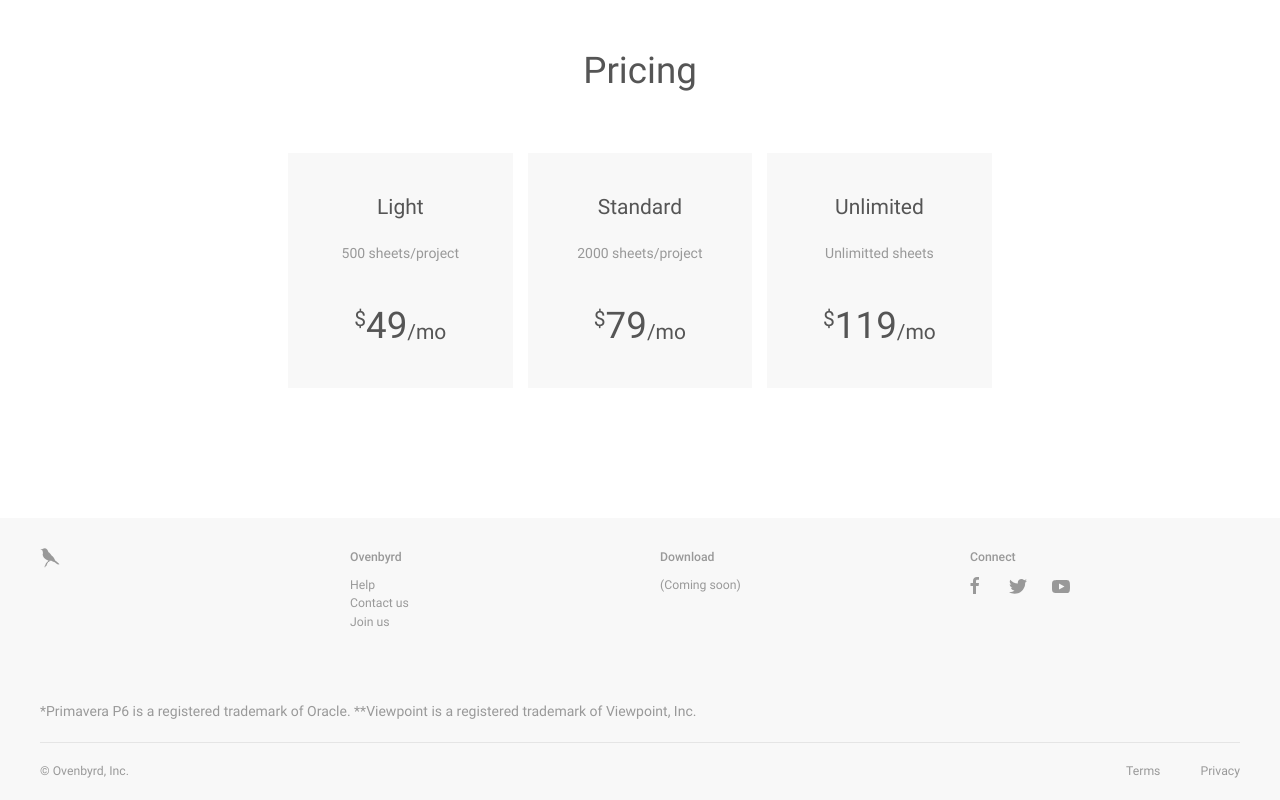
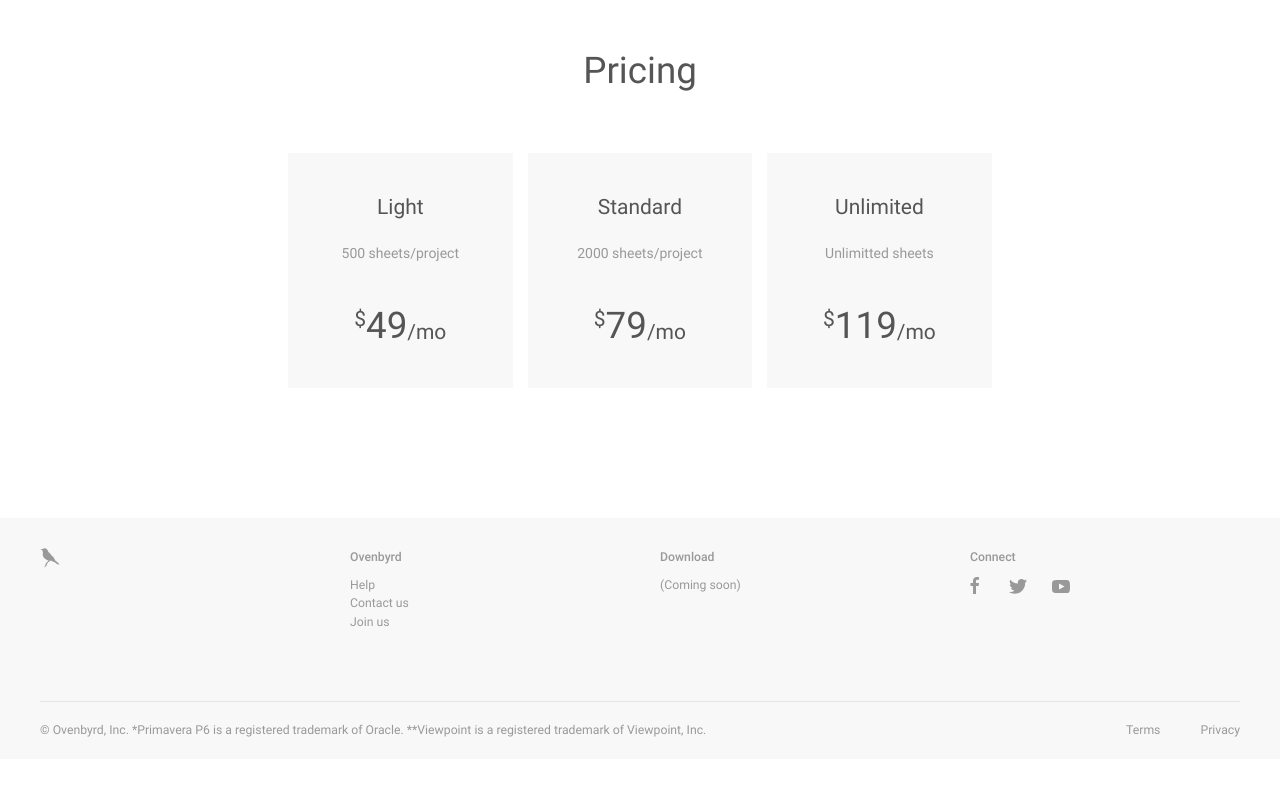
Before and after one commit to ovenbryd/obsite, a plain HTML site: page index.html in a window 1280 px wide. Shown: the part 2042-2842 px from the top of the page. After the commit the page ends 2801 px from the top, so only its background shows below. Drawn offline with Linux system fonts and the light colour scheme.

Commit message:
Update trademark

```diff
--- a/index.html
+++ b/index.html
@@ -320,13 +320,12 @@
                     </div>
                 </div>
             </div>
-            <Span>*Primavera P6 is a registered trademark of Oracle. **Viewpoint is a registered trademark of Viewpoint, Inc.</Span>
             <hr>
             <div class="uk-grid-small uk-child-width-1-2@s uk-text-meta" uk-grid>
-                <div>
-                    © Ovenbyrd, Inc.
+                <div class="uk-width-3-4">
+                    © Ovenbyrd, Inc. *Primavera P6 is a registered trademark of Oracle. **Viewpoint is a registered trademark of Viewpoint, Inc.
                 </div>
-                <div>
+                <div class="uk-width-1-4">
                     <div class="uk-flex-right@s uk-text-right@s" uk-grid>
                         <div>
                             <a>Terms</a>
```
